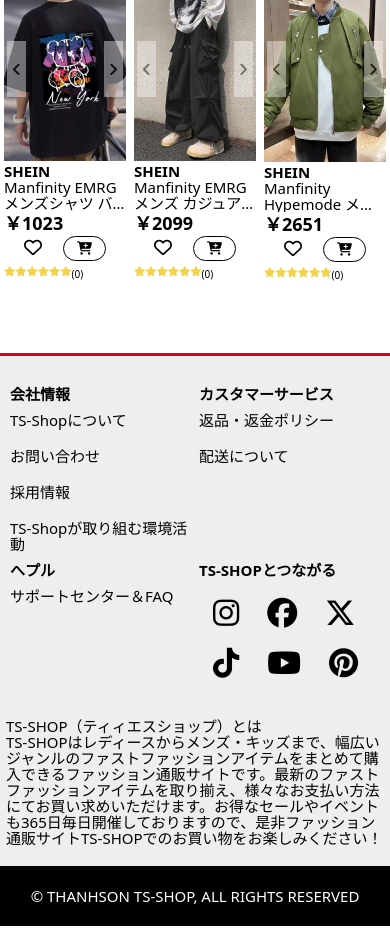
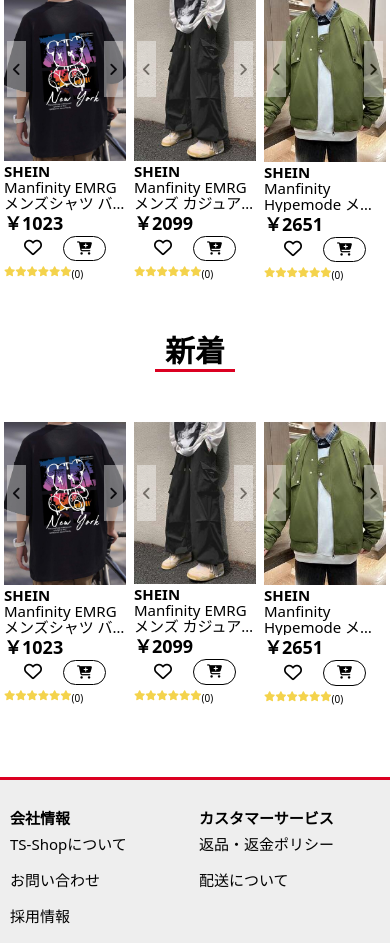
Before and after one commit to eds20000/web, a PHP site: page / in a window 390 px wide. Shown: the part 1559-2502 px from the top of the page. Run offline with PHP 8.4, Linux system fonts and the light colour scheme; some libraries are stand-ins or nearby versions.

Commit message:
fix responsive takecart payment

```diff
--- a/index.html
+++ b/index.html
@@ -62,8 +62,8 @@
             <div class="swiper tab">
                 <div class="swiper-wrapper">
                     <div class="swiper-slide tab__list-start"><a href="">すべて</a></div>
-                    <div class="swiper-slide"><a href="">おすすめ</a></div>
-                    <div class="swiper-slide"><a href="">新着</a></div>
+                    <div class="swiper-slide"><a href="#section__recommend">おすすめ</a></div>
+                    <div class="swiper-slide"><a href="#section__new">新着</a></div>
                     <div class="swiper-slide"><a href="">マイリスト</a></div>
                     <div class="swiper-slide"><a href="">ベストセラ</a></div>
                     <div class="swiper-slide"><a href="">メンズ</a></div>
@@ -242,9 +242,14 @@
                     </div>
                 </div>
 
-                <div class="row section__recommend">
+                <div id ="section__recommend" class="row section__recommend">
                     <div class="section_title section__recommend-title ">おすすめ</div>
                     <div class="row section__recommend-list">
+                    </div>
+                </div>
+                <div id ="section__new" class="row section__new">
+                    <div class="section_title section__new-title ">新着</div>
+                    <div class="row section__new-list">
                     </div>
                 </div>
         </div>
--- a/script/script.js
+++ b/script/script.js
@@ -222,6 +222,14 @@
      takeCart();
      productRedirect();
 }
+if($('.section__new-list')){
+    exportItem($('.section__new-list'),'l-2');
+    CreatItemSelectBox();//ham tao ra muc takcartitembox
+     changeImage();
+     takeCart();
+     productRedirect();
+}
+
 if($('.header__navbar-cart-box-container')){
     takeCart();
 }
--- a/style/home.css
+++ b/style/home.css
@@ -126,7 +126,9 @@
 
 /* recommend item */
 .section__recommend,
-.section__brand{
+.section__brand,
+.section__new
+{
     display: flex;
     justify-content: center;
 
@@ -206,4 +208,9 @@
     {
         height: auto;
     }
+
+    .section__new-list{
+        margin-left: 4px;
+        margin-right: 4px
+    }
 }
```
